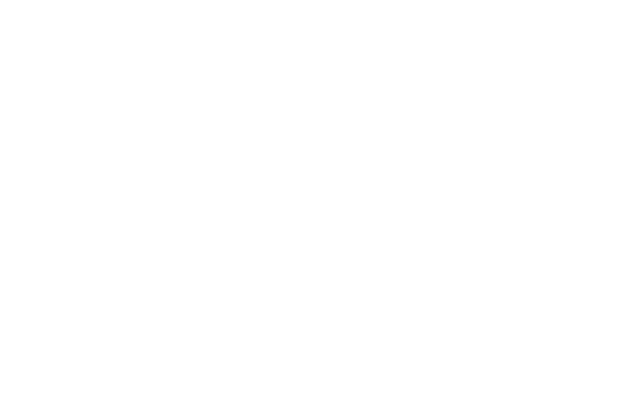
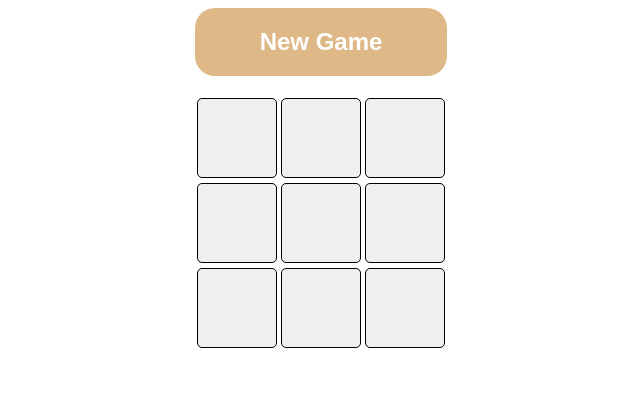
Before and after one commit to rakesh-i/tic-tac-toe, a plain HTML site: page index.html in a window 1280 px wide. Shown: the whole page, without its empty margins (319-959 px from the left). Drawn offline with Linux system fonts and the light colour scheme.

Commit message:
first version complete

```diff
--- a/index.html
+++ b/index.html
@@ -7,6 +7,17 @@
     <link rel="stylesheet" href="style.css">
 </head>
 <body>
+    <div class="frame">
+        <button id="new-game">New Game
+        </button>
+        <div id="container">
+
+        </div>
+        <div id="winner">
+
+        </div>
+    </div>
+
 
 </body>
 <script src="script.js"></script>
--- a/script.js
+++ b/script.js
@@ -0,0 +1,96 @@
+
+function flip(){
+    let cur = true;
+    return function(){
+        cur = !cur;
+        return cur;
+    };
+}
+
+function game(){
+    const winner = document.getElementById('winner');
+    winner.textContent = '';
+    let array = [
+        [null, null, null],
+        [null, null, null],
+        [null, null, null]
+    ];
+    createGrid();
+    const turn = flip();
+
+    let count = 0;
+
+    function updateCells(){
+        count++;
+        let cell = document.getElementById(this.id);
+        let play = turn();
+        let currentPlayer = play===true?'Red':'Blue';
+        if(play === true){
+            cell.style.backgroundColor = 'red';
+        }
+        else{
+            cell.style.backgroundColor = 'blue';
+        }
+
+        let [x, i, j] = this.id.split('-');
+        array[i][j] = currentPlayer;
+        if(checkWin(array, currentPlayer)==1){
+            setTimeout(()=>{
+                winner.textContent = `${currentPlayer} Wins`;
+                winner.style.color = `${currentPlayer}`;
+            }, 50);
+
+        }
+        else if(count==9){
+            setTimeout(()=>{
+                winner.textContent = 'Draw';
+            }, 50);
+        }
+        cell.disabled = true;
+    }
+
+    function createGrid(){
+        const container = document.getElementById('container');
+        container.textContent = '';
+        for(let i=0; i<3; i++){
+            const rowContainer = document.createElement('div');
+            rowContainer.className ='row-container';
+            for(let j=0; j<3; j++){
+                const cell = document.createElement('button');
+                cell.id = `cell-${i}-${j}`;
+                cell.addEventListener('click', updateCells);
+                rowContainer.append(cell);
+            }
+            container.append(rowContainer);
+        }
+    }
+}
+
+
+
+function checkWin(array, value){
+    for(let i=0; i<3; i++){
+        if(array[i][0]==value&&array[i][1]==value&&array[i][2]==value){
+            return 1;
+        }
+    }
+    for(let i=0; i<3; i++){
+        if(array[0][i]==value&&array[1][i]==value&&array[2][i]==value){
+            return 1;
+        }
+    }
+    if(array[0][0]==value&&array[1][1]==value&&array[2][2]==value){
+        return 1;
+    }
+    if(array[2][0]==value&&array[1][1]==value&&array[0][2]==value){
+        return 1;
+    }
+
+    return 0;
+}
+
+document.getElementById('new-game').addEventListener('click', game);
+
+
+
+game();
--- a/style.css
+++ b/style.css
@@ -0,0 +1,38 @@
+body{
+    display: flex;
+    justify-content: center;
+}
+.frame{
+    display: flex;
+    flex-direction: column;
+}
+.row-container>button{
+    border:1px solid black;
+    width: 80px;
+    height: 80px;
+    margin: 2px;
+    padding: 0px;
+    border-radius: 5px;
+}
+
+#container{
+    margin-top: 20px;
+}
+
+#new-game{
+    border: none;
+    padding: 20px;
+    border-radius: 20px;
+    font-size: 24px;
+    font-weight: 600;
+    color: white;
+    background-color: burlywood;
+
+}
+
+#winner{
+    padding: 20px;
+    font-size: 24px;
+    font-weight: 600;
+    text-align: center;
+}
```
